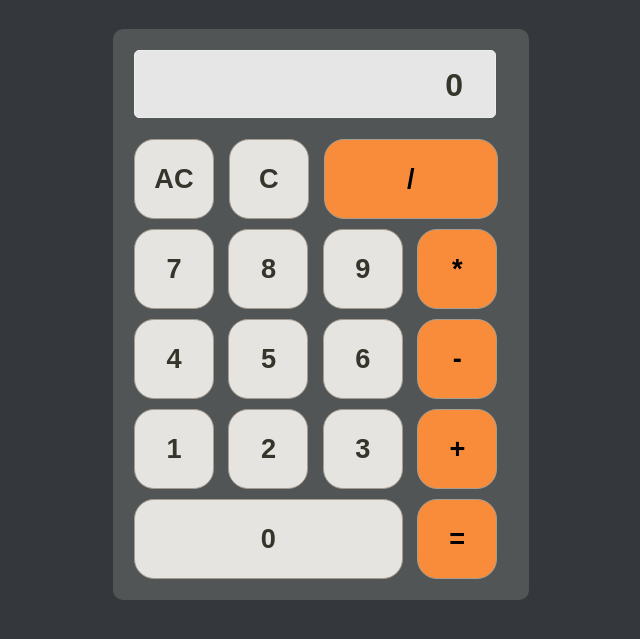
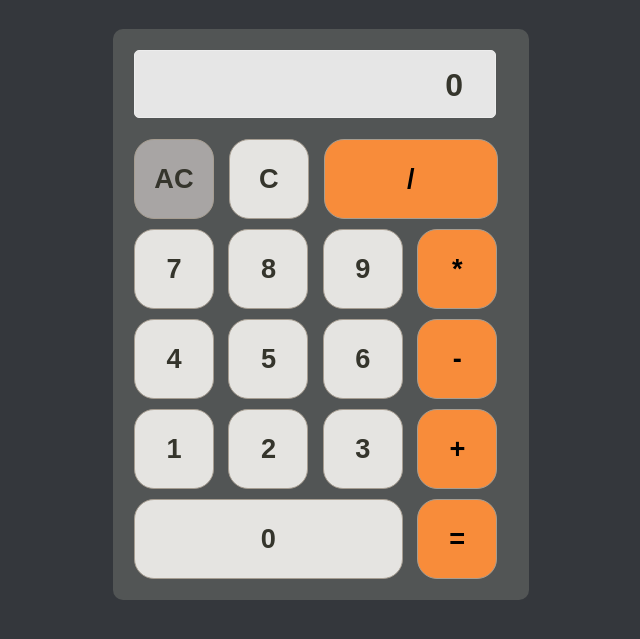
Before and after one commit to Ethanol48/Javascript, a plain HTML site: page 03-Calculator/index.html in a window 1280 px wide. In both pictures the pointer is over the button "AC". Shown: the part 213-852 px from the top of the page, without its empty margins (71-711 px from the left). Drawn offline with Linux system fonts and the light colour scheme.

Commit message:
final touches for today

```diff
--- a/01-cambiando_fondo/js/script.js
+++ b/01-cambiando_fondo/js/script.js
@@ -1,10 +1,9 @@
 const button = document.querySelector('button')
 const body = document.querySelector('body')
 
-index = 0
-
 body.style.backgroundColor = 'lightskyblue';
 
+index = 0
 
 TextoHover = () => {
   if (index === 0) {
--- a/03-Calculator/styling/style.css
+++ b/03-Calculator/styling/style.css
@@ -65,6 +65,10 @@ header {
   background-color: hsl(20, 2%, 65%);
 
 }
+.button--clear:hover {
+  background-color: hsl(20, 2%, 65%);
+
+}
 
 .button--operator {
   background-color: hsl(26, 93%, 60%);
```
